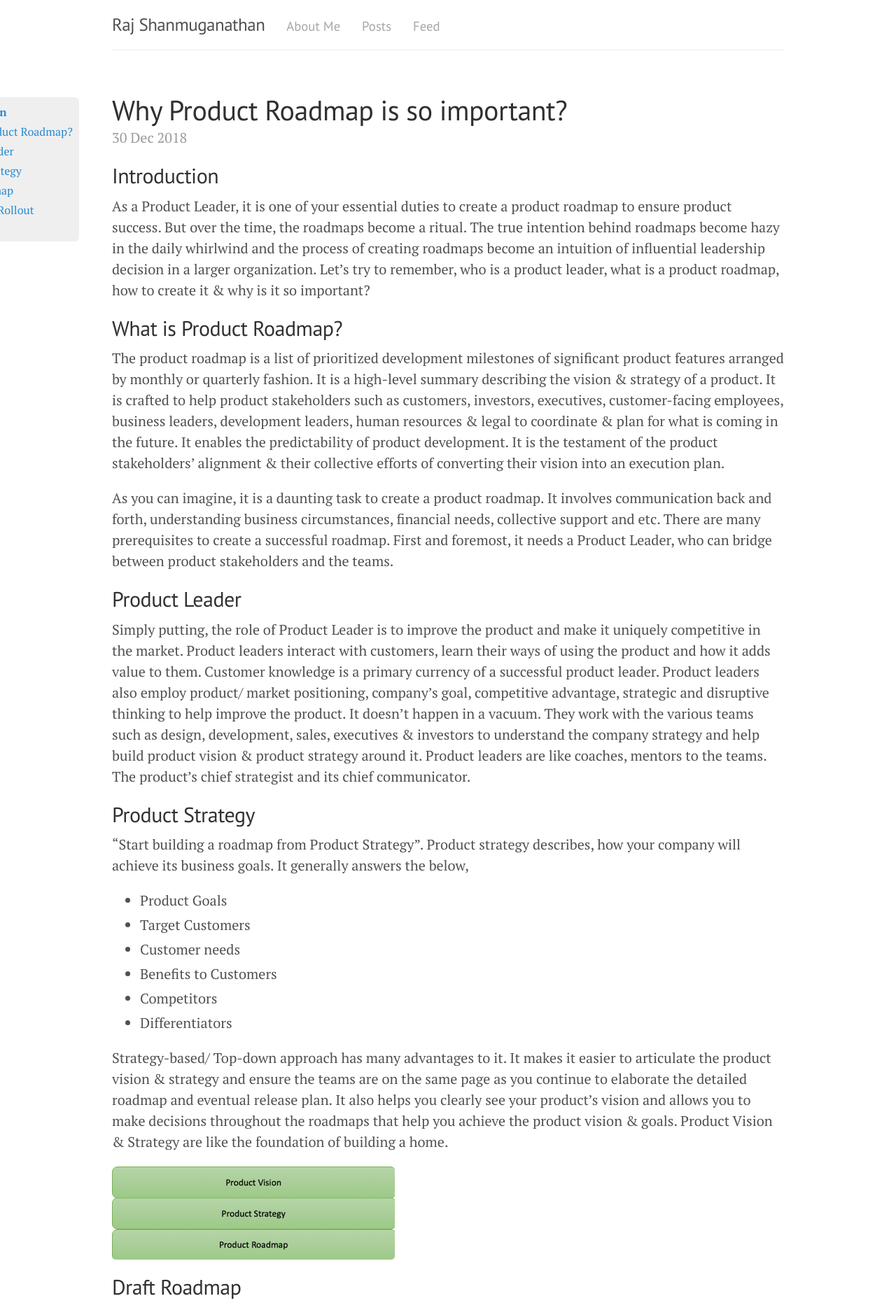
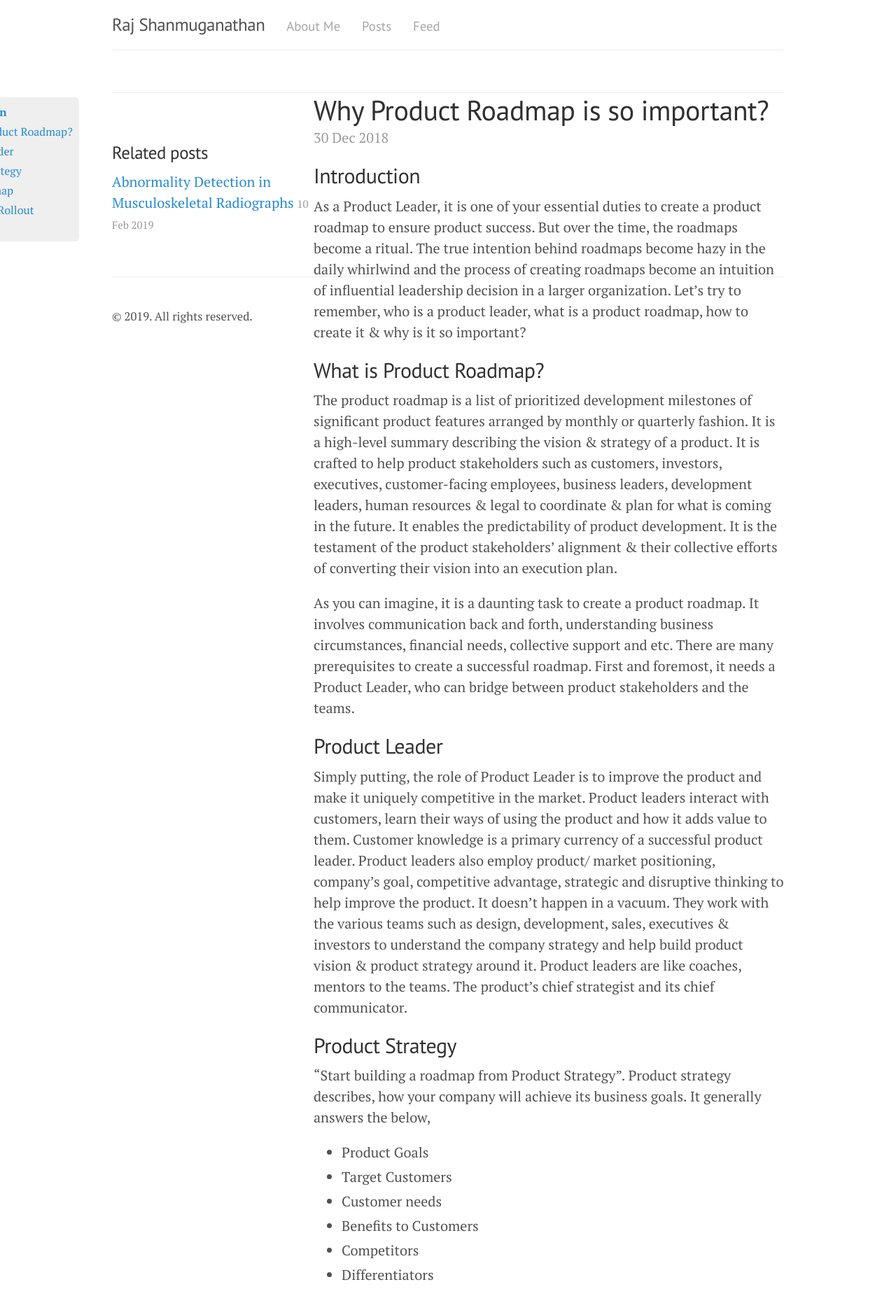
Before and after one commit to rajkumargithub/rajkumar.github.io, a Jekyll site: the page built from _posts/2018-12-30-why-product-roadmap-is-important.md, in a window 1280 px wide. Shown: the top 1862 px of the page at 70% size. Built offline with Jekyll 4.4.1, drawn with Linux system fonts in a browser that asks for light colours; nearby versions of some CDN libraries.

Commit message:
changes to the layout & css co,mponents

```diff
--- a/_layouts/default.html
+++ b/_layouts/default.html
@@ -35,12 +35,14 @@
       </header>
 
       <main>
-        <div class="nav-container">
-         <nav>
-           <ul></ul>
-         </nav>
+        <div class="content-wrapper">
+          <div class="nav-container">
+           <nav>
+             <ul></ul>
+           </nav>
+          </div>
+          {{ content }}
         </div>
-        {{ content }}
       </main>
 
       <footer class="footer">
--- a/public/css/lanyon.css
+++ b/public/css/lanyon.css
@@ -86,6 +86,10 @@ h1, h2, h3, h4, h5, h6 {
   }
 }
 
+.content-wrapper {
+  clear: both
+
+}
 
 /*
  * Masthead
@@ -550,6 +554,16 @@ a.pagination-item:hover {
 * nav css
 */
 
+.nav-container{
+  float: left;
+  width:30%;
+}
+
+article.post {
+  float: right;
+  width: 70%;
+}
+
 .nav {
   background-color: #efefef;
   border-radius: 6px;
```
